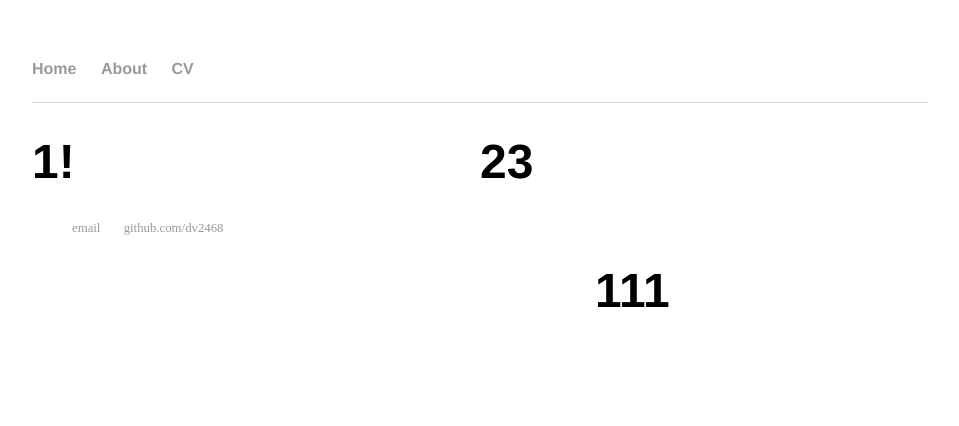
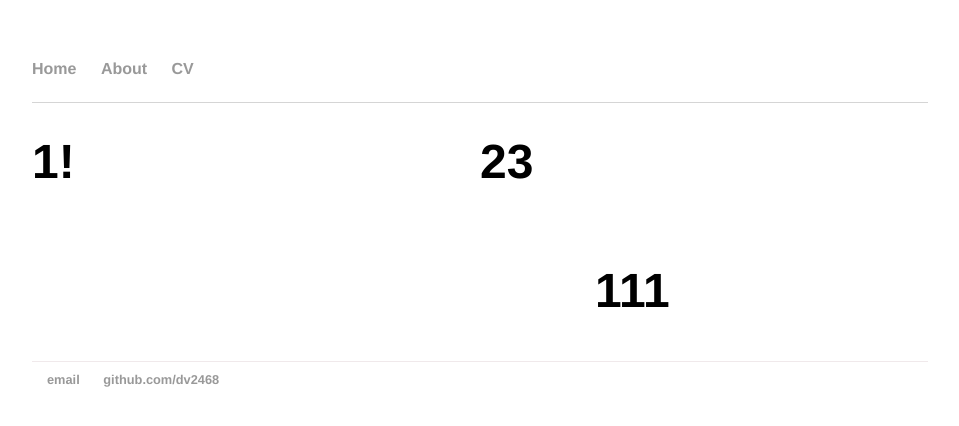
Before and after one commit to dv2468/dv2468.github.io, a Jekyll site: the page built from index.html, in a window 1280 px wide. Shown: the top 426 px of the page, without its empty margins (160-1119 px from the left). Built offline with Jekyll 4.4.1, drawn with Linux system fonts in a browser that asks for light colours.

Commit message:
Update main.css

```diff
--- a/css/main.css
+++ b/css/main.css
@@ -9,7 +9,7 @@ nav ul{
     font-weight: bold;
 }
 
-footer u1{
+footer ul{
 	border-top:1px solid #f0e9eb;
 	font-family:'Helvetica', 'Arial', 'Sans-Serif';
     	padding:10px 15px;
```
